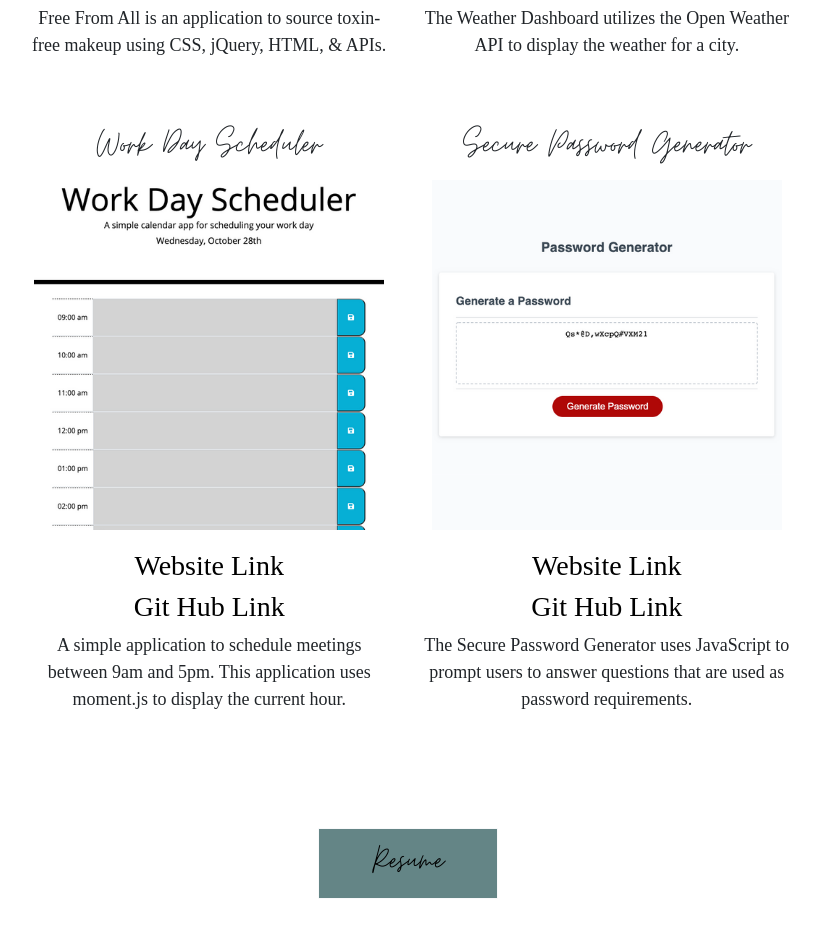
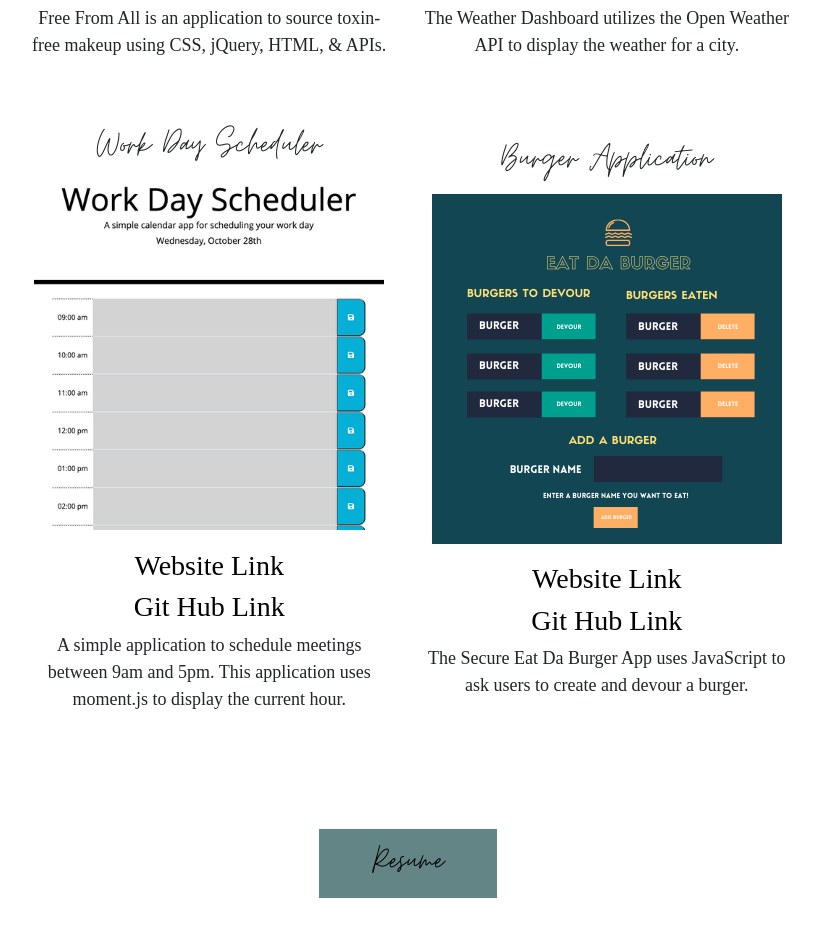
Before and after one commit to shelbyandersen/Portfolio-Update-Project1, a plain HTML site: page index.html in a window 1280 px wide. Shown: the part 2970-3896 px from the top of the page, without its empty margins (232-1052 px from the left). Drawn offline with nearby package versions, Linux system fonts and the light colour scheme; a web font is replaced by a local one.

Commit message:
Added burger app to portfolio

```diff
--- a/index.html
+++ b/index.html
@@ -227,28 +227,29 @@
           </p>
         </div>
         <div class="col-sm-6 project-img">
-          <h2>Secure Password Generator</h2>
+          <h2>Burger Application</h2>
           <img
-            src="./assets/images/password-generator.png"
-            alt="an image that shows the homepage of a password generator"
+            src="./assets/images/burger-app.png"
+            alt="an image that shows the homepage of a burger application"
             class="portfolio-img"
           />
           <h3>
-            <a href="https://shelbyandersen.github.io/password-generator/"
+            <a href="https://boiling-harbor-29648.herokuapp.com/"
               >Website Link</a
             >
           </h3>
           <h3>
-            <a href="https://github.com/shelbyandersen/password-generator"
+            <a href="https://github.com/shelbyandersen/burger-app"
               >Git Hub Link</a
             >
           </h3>
           <p>
-            The Secure Password Generator uses JavaScript to prompt users to
-            answer questions that are used as password requirements.
+            The Secure Eat Da Burger App uses JavaScript to ask users to create
+            and devour a burger.
           </p>
         </div>
       </div>
+
       <div class="row">
         <div class="col-sm-12">
           <button type="button" class="btn btn-light">
```
Also changed, not shown: assets/images/burger-app.png (added).
